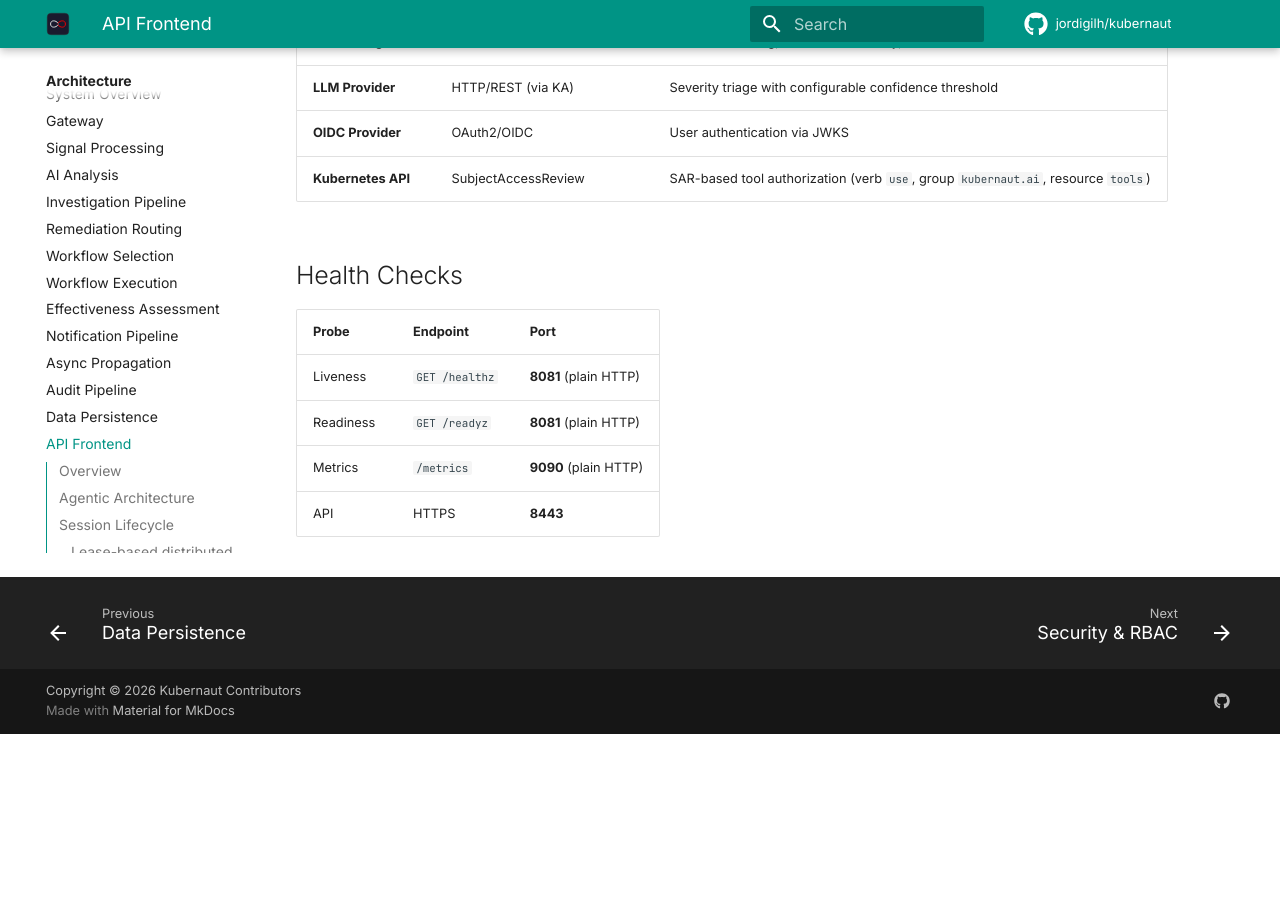
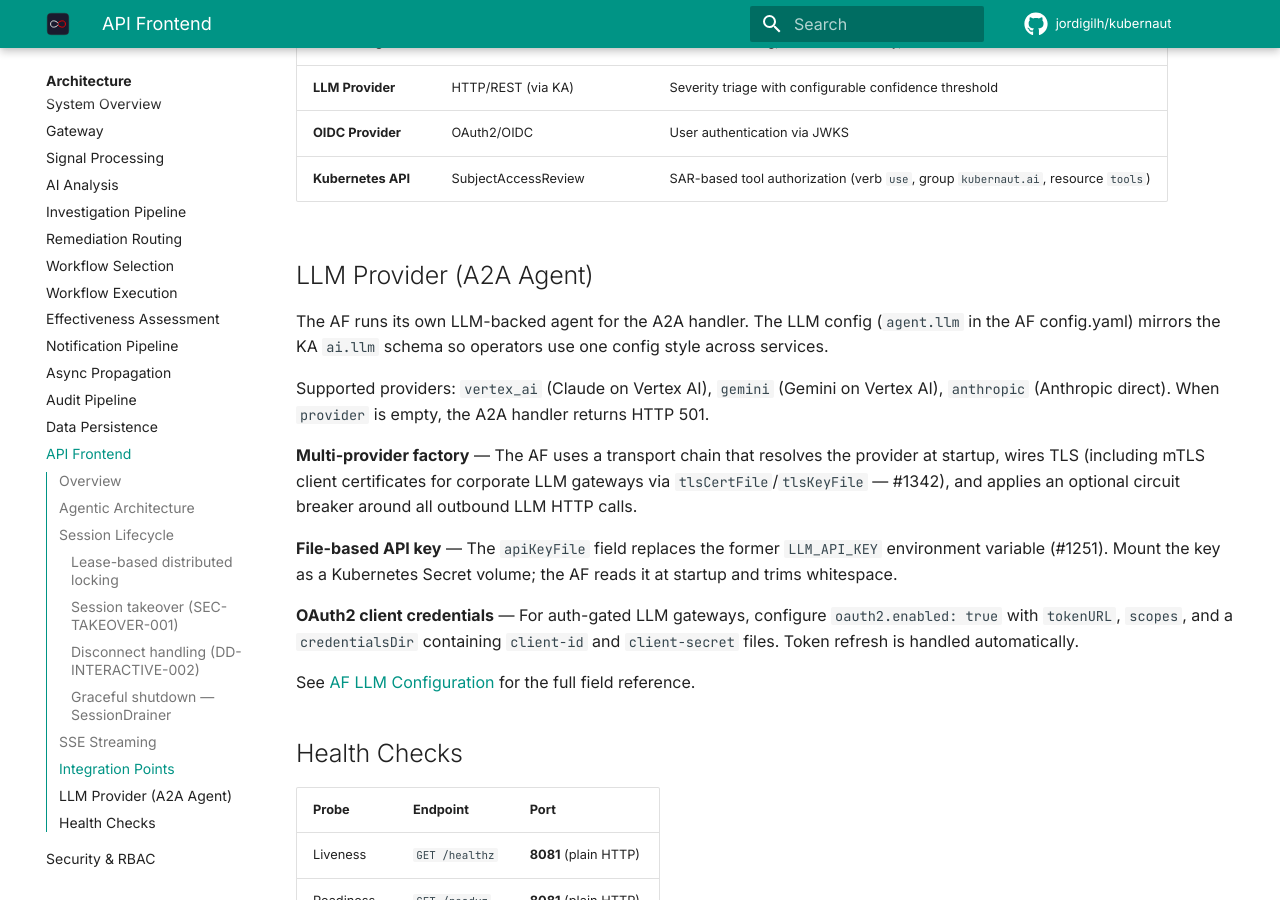
Before and after one commit to jordigilh/kubernaut-docs, an MkDocs documentation site: the page built from docs/architecture/apifrontend.md, in a window 1280 px wide and 900 px high, scrolled down 2916 px. Built offline with MkDocs 1.6.1 and Material for MkDocs 9.7.7, drawn with Linux system fonts in a browser that asks for light colours; comment, search, counter and statistics services are not loaded; the version menu is left out; before the commit the page ends 3650 px from its top, so only the background shows below that.

Commit message:
feat: document AF multi-provider LLM config (vertex_ai, gemini, anthropic)
Add full config reference for AF's LLM provider including apiKeyFile
(replaces LLM_API_KEY env var, #1251), mTLS client certificates (#1342),
OAuth2 client credentials, circuit breaker, and custom headers.

Co-authored-by: Cursor <cursoragent@cursor.com>

```diff
--- a/docs/architecture/apifrontend.md
+++ b/docs/architecture/apifrontend.md
@@ -180,6 +180,20 @@ The AF streams investigation output to clients via **Server-Sent Events**:
 | **OIDC Provider** | OAuth2/OIDC | User authentication via JWKS |
 | **Kubernetes API** | SubjectAccessReview | SAR-based tool authorization (verb `use`, group `kubernaut.ai`, resource `tools`) |
 
+## LLM Provider (A2A Agent)
+
+The AF runs its own LLM-backed agent for the A2A handler. The LLM config (`agent.llm` in the AF config.yaml) mirrors the KA `ai.llm` schema so operators use one config style across services.
+
+Supported providers: `vertex_ai` (Claude on Vertex AI), `gemini` (Gemini on Vertex AI), `anthropic` (Anthropic direct). When `provider` is empty, the A2A handler returns HTTP 501.
+
+**Multi-provider factory** — The AF uses a transport chain that resolves the provider at startup, wires TLS (including mTLS client certificates for corporate LLM gateways via `tlsCertFile`/`tlsKeyFile` — #1342), and applies an optional circuit breaker around all outbound LLM HTTP calls.
+
+**File-based API key** — The `apiKeyFile` field replaces the former `LLM_API_KEY` environment variable (#1251). Mount the key as a Kubernetes Secret volume; the AF reads it at startup and trims whitespace.
+
+**OAuth2 client credentials** — For auth-gated LLM gateways, configure `oauth2.enabled: true` with `tokenURL`, `scopes`, and a `credentialsDir` containing `client-id` and `client-secret` files. Token refresh is handled automatically.
+
+See [AF LLM Configuration](../user-guide/configuration.md#af-llm-configuration-v15) for the full field reference.
+
 ## Health Checks
 
 | Probe | Endpoint | Port |
```
Also changed, not shown: docs/user-guide/configuration.md (+46 -0 lines).
